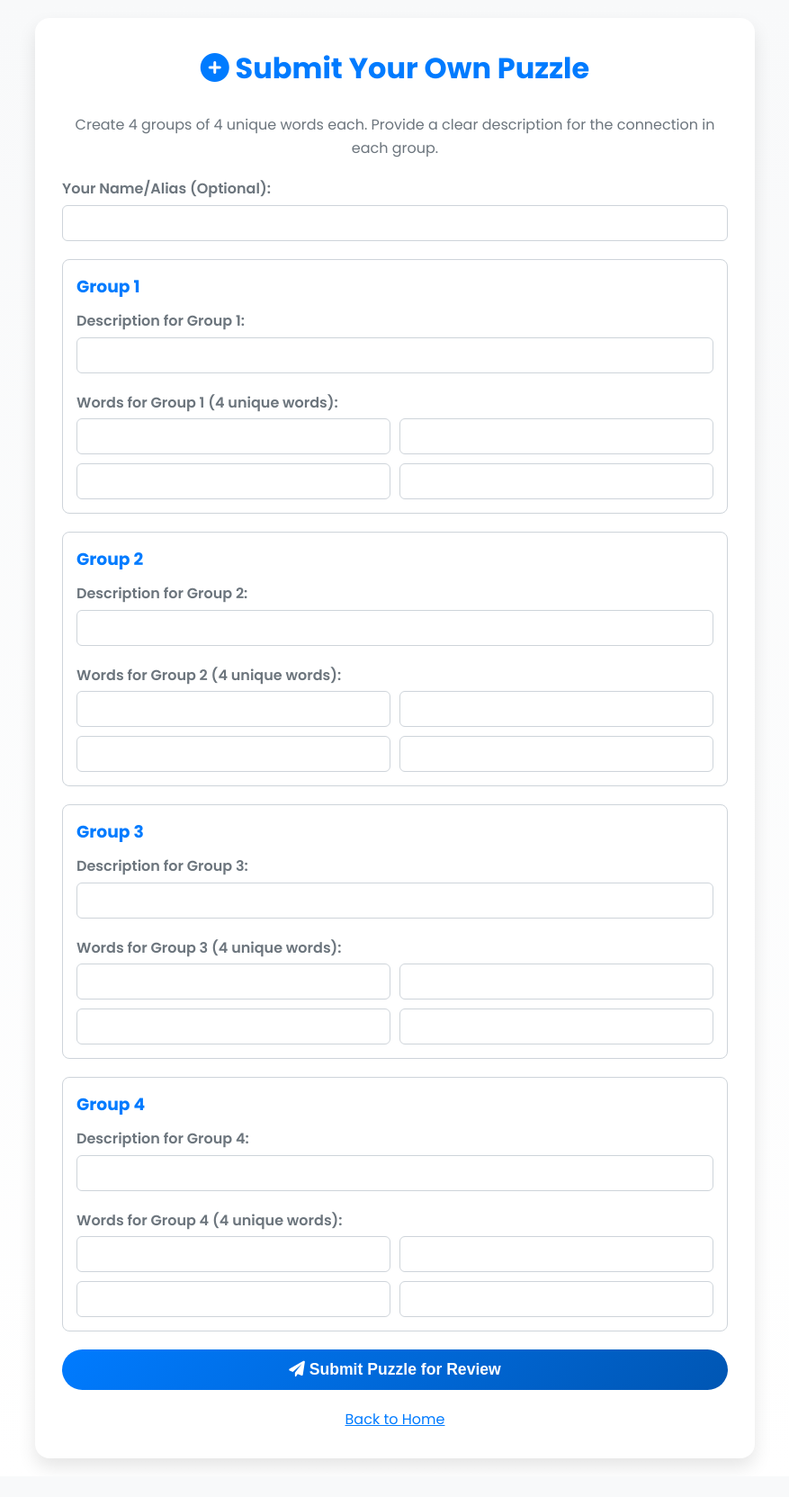
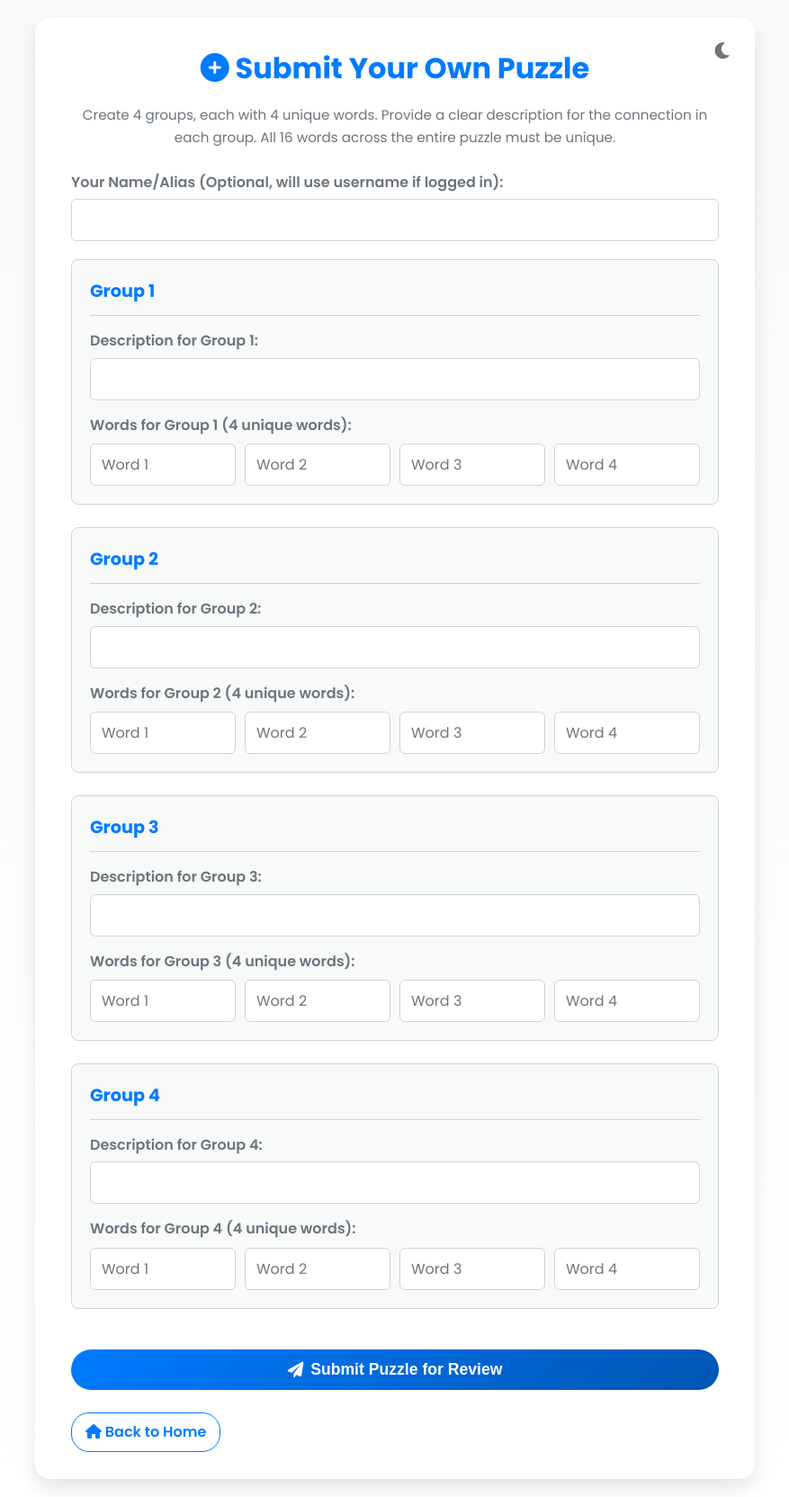
Before and after one commit to vinni-905/word-count-game, a FastAPI app: page /submit-puzzle in a window 1280 px wide. Shown: the whole page at 90% size, without its empty margins (201-1078 px from the left). Before the commit the page ends 1626 px from the top, so only its background shows below. Run offline with FastAPI, Linux system fonts and the light colour scheme.

Commit message:
Fix authentication issue in submit_puzzle.html

```diff
--- a/templates/submit_puzzle.html
+++ b/templates/submit_puzzle.html
@@ -9,7 +9,6 @@
     <link href="https://fonts.googleapis.com/css2?family=Poppins:wght@400;600;700&display=swap" rel="stylesheet">
     <link rel="stylesheet" href="https://cdnjs.cloudflare.com/ajax/libs/font-awesome/6.0.0/css/all.min.css">
     <style>
-        /* Basic styles - copy from home.html or game.html and adapt */
         :root { /* Light Theme (Default) */
             --bg-gradient-start: #f8f9fa; --bg-gradient-end: #ffffff;
             --container-bg: #ffffff; --text-primary: #343a40; --text-secondary: #6c757d;
@@ -20,13 +19,17 @@
             --shadow-lg: 0 10px 20px rgba(0,0,0,0.1);--transition-speed: 0.25s;
             --error-bg: #f8d7da; --error-text: #842029; --error-border: #f5c2c7;
             --success-bg: #d1e7dd; --success-text: #0f5132; --success-border: #badbcc;
+            --theme-toggle-btn-color: var(--text-secondary);
+            --theme-toggle-btn-hover-color: var(--text-primary);
         }
-        html.dark-theme {
+        html.dark-theme { /* Dark Theme Overrides */
             --bg-gradient-start: #212529; --bg-gradient-end: #343a40;
             --container-bg: #495057; --text-primary: #f8f9fa; --text-secondary: #adb5bd;
             --accent-primary: #0d6efd; --input-bg: #343a40; --input-border: #6c757d;
             --error-bg: #591C21; --error-text: #f5c2c7; --error-border: #c87079;
             --success-bg: #14452F; --success-text: #a3d4b8; --success-border: #2f6f4f;
+            --theme-toggle-btn-color: var(--text-secondary);
+            --theme-toggle-btn-hover-color: var(--text-primary);
         }
 
         * { box-sizing: border-box; margin: 0; padding: 0; }
@@ -35,57 +38,80 @@
             background: linear-gradient(to bottom, var(--bg-gradient-start), var(--bg-gradient-end));
             color: var(--text-primary); padding: 20px; min-height: 100vh;
             display: flex; align-items: center; justify-content: center;
+            transition: background var(--transition-speed) ease, color var(--transition-speed) ease;
         }
         .container {
-            background: var(--container-bg); padding: 30px; border-radius: 16px;
-            box-shadow: var(--shadow-lg); width: 100%; max-width: 800px;
+            background: var(--container-bg); padding: 30px 40px; border-radius: 16px;
+            box-shadow: var(--shadow-lg); width: 100%; max-width: 800px; position: relative;
+            transition: background-color var(--transition-speed) ease;
         }
-        h1 { text-align: center; color: var(--accent-primary); margin-bottom: 25px; }
-        .form-group { margin-bottom: 20px; }
-        label { display: block; margin-bottom: 5px; font-weight: 600; color: var(--text-secondary); }
+        #theme-toggle-btn {
+            position: absolute; top: 20px; right: 20px; background: none;
+            border: none; font-size: 1.3em; cursor: pointer;
+            color: var(--theme-toggle-btn-color); padding: 5px;
+            transition: color var(--transition-speed) ease, transform var(--transition-speed) ease;
+        }
+        #theme-toggle-btn:hover { color: var(--theme-toggle-btn-hover-color); transform: scale(1.1); }
+
+        h1 { text-align: center; color: var(--accent-primary); margin-bottom: 15px; font-weight: 700;}
+        .page-description { text-align: center; margin-bottom: 25px; color: var(--text-secondary); font-size: 0.95em;}
+        .form-section { margin-bottom: 20px; }
+        .form-group { margin-bottom: 15px; }
+        label { display: block; margin-bottom: 6px; font-weight: 600; color: var(--text-secondary); text-align: left;}
         input[type="text"], textarea {
-            width: 100%; padding: 10px; border-radius: 6px;
+            width: 100%; padding: 10px 12px; border-radius: 6px;
             border: 1px solid var(--input-border); font-size: 1em;
             background-color: var(--input-bg); color: var(--text-primary);
+            font-family: 'Poppins', sans-serif;
+            transition: border-color var(--transition-speed) ease, background-color var(--transition-speed) ease, color var(--transition-speed) ease;
         }
         textarea { min-height: 60px; resize: vertical; }
         input[type="text"]:focus, textarea:focus {
             outline: none; border-color: var(--input-focus-border);
             box-shadow: 0 0 0 0.2rem color-mix(in srgb, var(--input-focus-border) 25%, transparent);
         }
-        .word-inputs { display: grid; grid-template-columns: repeat(2, 1fr); gap: 10px; margin-top: 5px; }
-        .group-container { padding: 15px; border: 1px solid var(--input-border); border-radius: 8px; margin-bottom: 20px; }
-        .group-container h3 { margin-top: 0; margin-bottom: 10px; color: var(--accent-primary); }
+        .word-inputs { display: grid; grid-template-columns: repeat(auto-fit, minmax(120px, 1fr)); gap: 10px; margin-top: 8px; }
+        .group-container { padding: 20px; border: 1px solid var(--input-border); border-radius: 8px; margin-bottom: 25px; background-color: color-mix(in srgb, var(--container-bg) 90%, var(--text-primary) 3%); }
+        .group-container h3 { margin-top: 0; margin-bottom: 15px; color: var(--accent-primary); font-size: 1.2em; border-bottom: 1px solid var(--input-border); padding-bottom: 10px;}
         .submit-btn {
             display: block; width: 100%; padding: 12px; border: none; border-radius: 25px;
             background: var(--button-primary-bg); color: white;
             font-size: 1.1em; font-weight: 600; cursor: pointer;
-            transition: background var(--transition-speed) ease; margin-top: 20px;
+            transition: background var(--transition-speed) ease, transform 0.1s ease; margin-top: 20px;
+            display: inline-flex; align-items: center; justify-content: center; gap: 8px;
         }
-        .submit-btn:hover:not(:disabled) { background: var(--button-primary-hover); }
-        .submit-btn:disabled { background: #ccc; cursor: not-allowed; }
+        .submit-btn:hover:not(:disabled) { background: var(--button-primary-hover); transform: translateY(-2px); }
+        .submit-btn:active:not(:disabled) { transform: translateY(0); }
+        .submit-btn:disabled { background: #ccc; cursor: not-allowed; opacity: 0.7;}
         .message-area {
-            margin-top: 15px; padding: 10px; border-radius: 6px; text-align: center;
+            margin-top: 20px; padding: 12px; border-radius: 6px; text-align: center;
             font-weight: 600; display: none;
         }
         .message-area.success { background-color: var(--success-bg); color: var(--success-text); border: 1px solid var(--success-border); }
         .message-area.error { background-color: var(--error-bg); color: var(--error-text); border: 1px solid var(--error-border); }
-        .home-link { display: block; text-align: center; margin-top: 20px; color: var(--accent-primary); }
+        .home-link { display: inline-block; text-align: center; margin-top: 25px; color: var(--accent-primary); text-decoration: none; font-weight: 600; padding: 8px 15px; border: 1px solid var(--accent-primary); border-radius: 20px; }
+        .home-link:hover { background-color: var(--accent-primary); color: white; }
+
+        @media (max-width: 600px) {
+            .container { padding: 20px; }
+            .word-inputs { grid-template-columns: repeat(2, 1fr); }
+        }
     </style>
 </head>
 <body>
     <div class="container">
+        <button id="theme-toggle-btn" aria-label="Toggle dark mode"><i class="fas fa-moon"></i></button>
         <h1><i class="fas fa-plus-circle"></i> Submit Your Own Puzzle</h1>
-        <p style="text-align: center; margin-bottom: 20px; color: var(--text-secondary);">
-            Create 4 groups of 4 unique words each. Provide a clear description for the connection in each group.
+        <p class="page-description">
+            Create 4 groups, each with 4 unique words. Provide a clear description for the connection in each group.
+            All 16 words across the entire puzzle must be unique.
         </p>
         <form id="submit-puzzle-form">
-            <div class="form-group">
-                <label for="submitter-name">Your Name/Alias (Optional):</label>
+            <div class="form-section">
+                <label for="submitter-name">Your Name/Alias (Optional, will use username if logged in):</label>
                 <input type="text" id="submitter-name" name="submitter_name" maxlength="50">
             </div>
 
-            <!-- Group 1 -->
             <div class="group-container">
                 <h3>Group 1</h3>
                 <div class="form-group">
@@ -94,14 +120,13 @@
                 </div>
                 <label>Words for Group 1 (4 unique words):</label>
                 <div class="word-inputs">
-                    <input type="text" name="group1_words[]" required maxlength="25">
-                    <input type="text" name="group1_words[]" required maxlength="25">
-                    <input type="text" name="group1_words[]" required maxlength="25">
-                    <input type="text" name="group1_words[]" required maxlength="25">
+                    <input type="text" name="group1_words[]" required maxlength="25" placeholder="Word 1">
+                    <input type="text" name="group1_words[]" required maxlength="25" placeholder="Word 2">
+                    <input type="text" name="group1_words[]" required maxlength="25" placeholder="Word 3">
+                    <input type="text" name="group1_words[]" required maxlength="25" placeholder="Word 4">
                 </div>
             </div>
 
-            <!-- Group 2 -->
             <div class="group-container">
                 <h3>Group 2</h3>
                 <div class="form-group">
@@ -110,14 +135,13 @@
                 </div>
                 <label>Words for Group 2 (4 unique words):</label>
                 <div class="word-inputs">
-                    <input type="text" name="group2_words[]" required maxlength="25">
-                    <input type="text" name="group2_words[]" required maxlength="25">
-                    <input type="text" name="group2_words[]" required maxlength="25">
-                    <input type="text" name="group2_words[]" required maxlength="25">
+                    <input type="text" name="group2_words[]" required maxlength="25" placeholder="Word 1">
+                    <input type="text" name="group2_words[]" required maxlength="25" placeholder="Word 2">
+                    <input type="text" name="group2_words[]" required maxlength="25" placeholder="Word 3">
+                    <input type="text" name="group2_words[]" required maxlength="25" placeholder="Word 4">
                 </div>
             </div>
 
-            <!-- Group 3 -->
             <div class="group-container">
                 <h3>Group 3</h3>
                 <div class="form-group">
@@ -126,14 +150,13 @@
                 </div>
                 <label>Words for Group 3 (4 unique words):</label>
                 <div class="word-inputs">
-                    <input type="text" name="group3_words[]" required maxlength="25">
-                    <input type="text" name="group3_words[]" required maxlength="25">
-                    <input type="text" name="group3_words[]" required maxlength="25">
-                    <input type="text" name="group3_words[]" required maxlength="25">
+                    <input type="text" name="group3_words[]" required maxlength="25" placeholder="Word 1">
+                    <input type="text" name="group3_words[]" required maxlength="25" placeholder="Word 2">
+                    <input type="text" name="group3_words[]" required maxlength="25" placeholder="Word 3">
+                    <input type="text" name="group3_words[]" required maxlength="25" placeholder="Word 4">
                 </div>
             </div>
 
-            <!-- Group 4 -->
             <div class="group-container">
                 <h3>Group 4</h3>
                 <div class="form-group">
@@ -142,10 +165,10 @@
                 </div>
                 <label>Words for Group 4 (4 unique words):</label>
                 <div class="word-inputs">
-                    <input type="text" name="group4_words[]" required maxlength="25">
-                    <input type="text" name="group4_words[]" required maxlength="25">
-                    <input type="text" name="group4_words[]" required maxlength="25">
-                    <input type="text" name="group4_words[]" required maxlength="25">
+                    <input type="text" name="group4_words[]" required maxlength="25" placeholder="Word 1">
+                    <input type="text" name="group4_words[]" required maxlength="25" placeholder="Word 2">
+                    <input type="text" name="group4_words[]" required maxlength="25" placeholder="Word 3">
+                    <input type="text" name="group4_words[]" required maxlength="25" placeholder="Word 4">
                 </div>
             </div>
 
@@ -154,7 +177,7 @@
             </button>
         </form>
         <div id="submission-message" class="message-area"></div>
-        <a href="/home.html" class="home-link">Back to Home</a>
+        <a href="/home.html" class="home-link"><i class="fas fa-home"></i> Back to Home</a>
     </div>
 
     <script>
@@ -162,6 +185,39 @@
             const form = document.getElementById('submit-puzzle-form');
             const submitBtn = document.getElementById('submit-puzzle-btn');
             const messageArea = document.getElementById('submission-message');
+            const submitterNameInput = document.getElementById('submitter-name');
+            const themeToggleBtn = document.getElementById('theme-toggle-btn');
+
+            const TOKEN_KEY = 'wordlinks_auth_token';
+            const THEME_STORAGE_KEY = 'wordLinksTheme'; // Consistent key
+            const sunIconClass = 'fa-sun';
+            const moonIconClass = 'fa-moon';
+
+            function getToken() {
+                return localStorage.getItem(TOKEN_KEY);
+            }
+
+            async function prefillSubmitterName() {
+                const token = getToken();
+                if (token && submitterNameInput) {
+                    try {
+                        const response = await fetch('/users/me', {
+                            headers: { 'Authorization': `Bearer ${token}` }
+                        });
+                        if (response.ok) {
+                            const user = await response.json();
+                            if (user && user.username) {
+                                submitterNameInput.value = user.username;
+                                // submitterNameInput.disabled = true; // Optionally disable if logged in
+                            }
+                        } else {
+                            console.warn("Could not fetch user for prefill on submit page; token might be invalid.");
+                        }
+                    } catch (error) {
+                        console.error("Error prefilling submitter name:", error);
+                    }
+                }
+            }
 
             form.addEventListener('submit', async function(event) {
                 event.preventDefault();
@@ -169,11 +225,11 @@
                 submitBtn.innerHTML = '<i class="fas fa-spinner fa-spin"></i> Submitting...';
                 messageArea.style.display = 'none';
                 messageArea.textContent = '';
-                messageArea.className = 'message-area'; // Reset class
+                messageArea.className = 'message-area';
 
                 const formData = new FormData(form);
                 const payload = {
-                    submitter_name: formData.get('submitter_name') || null,
+                    submitter_name: formData.get('submitter_name').trim() || null,
                     group1: {
                         words: formData.getAll('group1_words[]').map(w => w.trim()).filter(w => w),
                         description: formData.get('group1_description').trim()
@@ -192,35 +248,19 @@
                     }
                 };
 
-                // Basic client-side validation (Pydantic on backend is primary)
                 let valid = true;
+                let allWordsForUniquenessCheck = [];
                 for (let i = 1; i <= 4; i++) {
-                    if (payload[`group${i}`].words.length !== 4) {
-                        showMessage(`Group ${i} must have exactly 4 words.`, 'error');
-                        valid = false; break;
-                    }
-                    if (!payload[`group${i}`].description) {
-                        showMessage(`Description for Group ${i} is required.`, 'error');
-                        valid = false; break;
-                    }
-                     // Check for unique words within a group
-                    if (new Set(payload[`group${i}`].words.map(w => w.toLowerCase())).size !== 4) {
-                        showMessage(`Words within Group ${i} must be unique.`, 'error');
-                        valid = false; break;
-                    }
+                    const group = payload[`group${i}`];
+                    if (group.words.length !== 4) { showMessage(`Group ${i} must have exactly 4 words. You provided ${group.words.length}.`, 'error'); valid = false; break; }
+                    if (!group.description) { showMessage(`Description for Group ${i} is required.`, 'error'); valid = false; break; }
+                    const lowerCaseWordsInGroup = group.words.map(w => w.toLowerCase());
+                    if (new Set(lowerCaseWordsInGroup).size !== 4) { showMessage(`Words within Group ${i} must be unique (case-insensitive).`, 'error'); valid = false; break; }
+                    allWordsForUniquenessCheck.push(...lowerCaseWordsInGroup);
                 }
-                // Check for unique words across all groups
                 if (valid) {
-                    const allWords = [
-                        ...payload.group1.words, ...payload.group2.words,
-                        ...payload.group3.words, ...payload.group4.words
-                    ].map(w => w.toLowerCase());
-                    if (new Set(allWords).size !== 16) {
-                        showMessage('All 16 words across all groups must be unique.', 'error');
-                        valid = false;
-                    }
+                    if (new Set(allWordsForUniquenessCheck).size !== 16) { showMessage('All 16 words across all groups must be unique (case-insensitive).', 'error'); valid = false; }
                 }
-
 
                 if (!valid) {
                     submitBtn.disabled = false;
@@ -228,24 +268,35 @@
                     return;
                 }
 
+                const fetchOptions = {
+                    method: 'POST',
+                    headers: { 'Content-Type': 'application/json' },
+                    body: JSON.stringify(payload)
+                };
+                const token = getToken();
+                if (token) {
+                    fetchOptions.headers['Authorization'] = `Bearer ${token}`;
+                }
+
                 try {
-                    const response = await fetch('/api/submit_user_puzzle', {
-                        method: 'POST',
-                        headers: { 'Content-Type': 'application/json' },
-                        body: JSON.stringify(payload)
-                    });
-
+                    const response = await fetch('/api/submit_user_puzzle', fetchOptions);
                     const result = await response.json();
-
                     if (response.ok) {
-                        showMessage(result.message || 'Puzzle submitted successfully!', 'success');
+                        showMessage(result.message || 'Puzzle submitted successfully! Thank you.', 'success');
                         form.reset();
+                        if (submitterNameInput && token) { prefillSubmitterName(); } // Re-prefill after successful submission if still logged in
                     } else {
-                        throw new Error(result.detail || 'Failed to submit puzzle.');
+                        throw new Error(result.detail || result.message || 'Failed to submit puzzle.');
                     }
                 } catch (error) {
                     console.error('Submission error:', error);
-                    showMessage(`Error: ${error.message}`, 'error');
+                    let displayErrorMessage = "An unexpected error occurred.";
+                    if (error && typeof error.message === 'string') {
+                        displayErrorMessage = "Error: " + error.message;
+                    } else if (typeof error === 'string') {
+                        displayErrorMessage = "Error: " + error;
+                    }
+                    showMessage(displayErrorMessage, 'error');
                 } finally {
                     submitBtn.disabled = false;
                     submitBtn.innerHTML = '<i class="fas fa-paper-plane"></i> Submit Puzzle for Review';
@@ -254,9 +305,42 @@
 
             function showMessage(text, type) {
                 messageArea.textContent = text;
-                messageArea.className = `message-area ${type}`; // 'success' or 'error'
+                messageArea.className = `message-area ${type}`;
                 messageArea.style.display = 'block';
+                if (type === 'success') {
+                    setTimeout(() => {
+                        if (messageArea.textContent === text) { messageArea.style.display = 'none';}
+                    }, 7000);
+                }
             }
+
+            function applyTheme(theme) {
+                if (theme === 'dark') {
+                    document.documentElement.classList.add('dark-theme');
+                    if (themeToggleBtn) themeToggleBtn.innerHTML = `<i class="fas ${sunIconClass}"></i>`;
+                } else {
+                    document.documentElement.classList.remove('dark-theme');
+                    if (themeToggleBtn) themeToggleBtn.innerHTML = `<i class="fas ${moonIconClass}"></i>`;
+                }
+                localStorage.setItem(THEME_STORAGE_KEY, theme);
+            }
+
+            if (themeToggleBtn) {
+                themeToggleBtn.addEventListener('click', () => {
+                    if (document.documentElement.classList.contains('dark-theme')) {
+                        applyTheme('light');
+                    } else {
+                        applyTheme('dark');
+                    }
+                });
+            }
+            const savedTheme = localStorage.getItem(THEME_STORAGE_KEY);
+            const prefersDark = window.matchMedia && window.matchMedia('(prefers-color-scheme: dark)').matches;
+            if (savedTheme) { applyTheme(savedTheme); }
+            else if (prefersDark) { applyTheme('dark'); }
+            else { applyTheme('light'); }
+
+            prefillSubmitterName(); // Call on page load
         });
     </script>
 </body>
```
